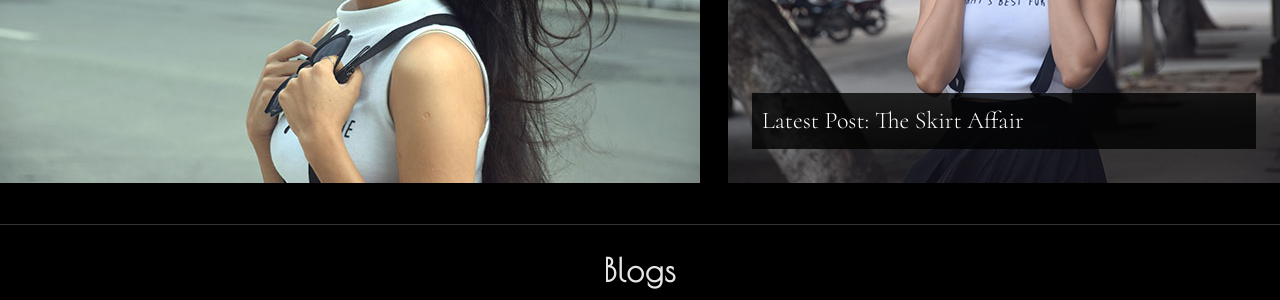
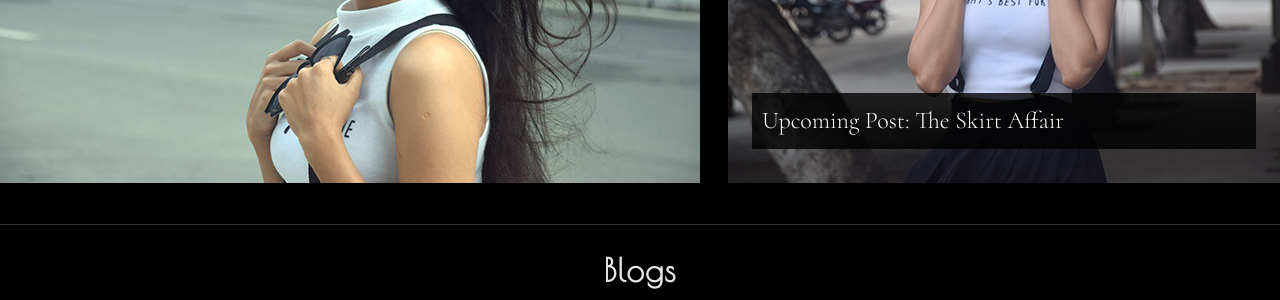
Before and after one commit to mspejavar/mspejavar.github.io, a Jekyll site: the page built from home.md, in a window 1280 px wide. Shown: the part 521-821 px from the top of the page. Built offline with Jekyll 4.4.1, drawn with Linux system fonts in a browser that asks for light colours; nearby versions of some CDN libraries.

Commit message:
Updated home.md

```diff
--- a/home.md
+++ b/home.md
@@ -11,7 +11,7 @@ order: 1
 	<div class="media-bd" style="padding-left:28px;">
                 <a href="/street/2016/08/29/the-skirt-affair.html">
 		<div style="background:url('/images/upcoming.jpg') no-repeat;height:400px;padding: 10px 24px;">
-			<p style="background-color: rgba(0,0,0,0.8);padding: 10px;font-size: 24px; font-family:Cormorant;margin-top: 300px;">Latest Post: The Skirt Affair</p>
+			<p style="background-color: rgba(0,0,0,0.8);padding: 10px;font-size: 24px; font-family:Cormorant;margin-top: 300px;">Upcoming Post: The Skirt Affair</p>
 		</div></a>
 	</div>
 </div>
```
